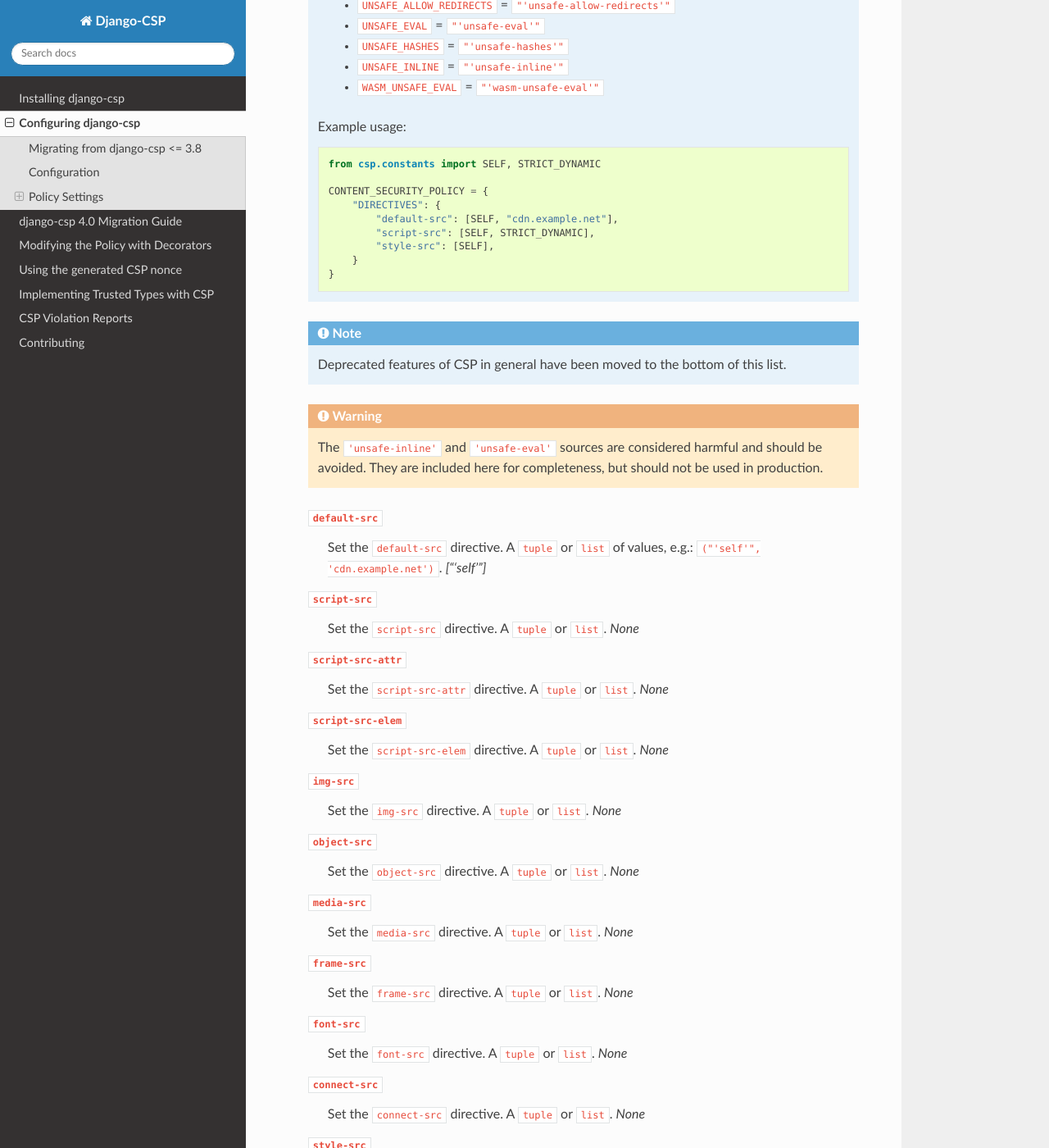
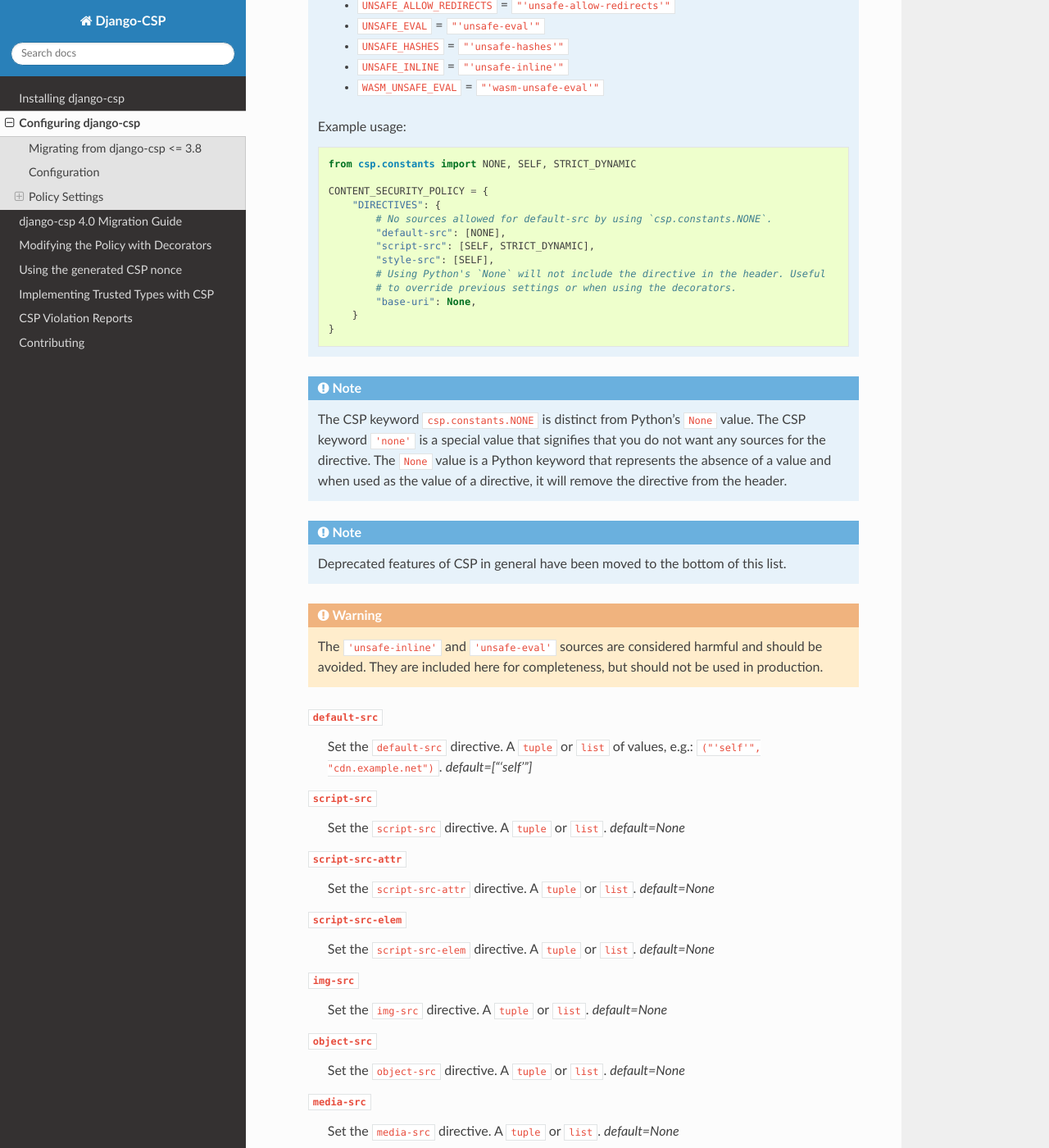
Before and after one commit to mozilla/django-csp, a Sphinx documentation site: the page built from docs/configuration.rst, in a window 1280 px wide and 1400 px high, scrolled down 2933 px. Shown: the whole window at 82% size. Built offline with Sphinx 7.4.7 and the Read the Docs theme 3.1.0, drawn with Linux system fonts in a browser that asks for light colours; some of the changed text lies outside the part shown.

Commit message:
Fix #229: Document constant NONE vs Python's None

```diff
--- a/docs/configuration.rst
+++ b/docs/configuration.rst
@@ -147,15 +147,25 @@ policy.
 
        .. code-block:: python
 
-            from csp.constants import SELF, STRICT_DYNAMIC
+            from csp.constants import NONE, SELF, STRICT_DYNAMIC
 
             CONTENT_SECURITY_POLICY = {
                 "DIRECTIVES": {
-                    "default-src": [SELF, "cdn.example.net"],
+                    # No sources allowed for default-src by using `csp.constants.NONE`.
+                    "default-src": [NONE],
                     "script-src": [SELF, STRICT_DYNAMIC],
                     "style-src": [SELF],
+                    # Using Python's `None` will not include the directive in the header. Useful
+                    # to override previous settings or when using the decorators.
+                    "base-uri": None,
                 }
             }
+
+    .. note::
+       The CSP keyword ``csp.constants.NONE`` is distinct from Python's ``None`` value. The CSP
+       keyword ``'none'`` is a special value that signifies that you do not want any sources for
+       the directive. The ``None`` value is a Python keyword that represents the absence of a value
+       and when used as the value of a directive, it will remove the directive from the header.
 
     .. note::
        Deprecated features of CSP in general have been moved to the bottom of this list.
@@ -166,113 +176,111 @@ policy.
 
     ``default-src``
         Set the ``default-src`` directive. A ``tuple`` or ``list`` of values,
-        e.g.: ``("'self'", 'cdn.example.net')``. *["'self'"]*
+        e.g.: ``("'self'", "cdn.example.net")``. *default=["'self'"]*
 
     ``script-src``
-        Set the ``script-src`` directive. A ``tuple`` or ``list``. *None*
+        Set the ``script-src`` directive. A ``tuple`` or ``list``. *default=None*
 
     ``script-src-attr``
-        Set the ``script-src-attr`` directive. A ``tuple`` or ``list``. *None*
+        Set the ``script-src-attr`` directive. A ``tuple`` or ``list``. *default=None*
 
     ``script-src-elem``
-        Set the ``script-src-elem`` directive. A ``tuple`` or ``list``. *None*
+        Set the ``script-src-elem`` directive. A ``tuple`` or ``list``. *default=None*
 
     ``img-src``
-        Set the ``img-src`` directive. A ``tuple`` or ``list``. *None*
+        Set the ``img-src`` directive. A ``tuple`` or ``list``. *default=None*
 
     ``object-src``
-        Set the ``object-src`` directive. A ``tuple`` or ``list``. *None*
+        Set the ``object-src`` directive. A ``tuple`` or ``list``. *default=None*
 
     ``media-src``
-        Set the ``media-src`` directive. A ``tuple`` or ``list``. *None*
+        Set the ``media-src`` directive. A ``tuple`` or ``list``. *default=None*
 
     ``frame-src``
-        Set the ``frame-src`` directive. A ``tuple`` or ``list``. *None*
+        Set the ``frame-src`` directive. A ``tuple`` or ``list``. *default=None*
 
     ``font-src``
-        Set the ``font-src`` directive. A ``tuple`` or ``list``. *None*
+        Set the ``font-src`` directive. A ``tuple`` or ``list``. *default=None*
 
     ``connect-src``
-        Set the ``connect-src`` directive. A ``tuple`` or ``list``. *None*
+        Set the ``connect-src`` directive. A ``tuple`` or ``list``. *default=None*
 
     ``style-src``
-        Set the ``style-src`` directive. A ``tuple`` or ``list``. *None*
+        Set the ``style-src`` directive. A ``tuple`` or ``list``. *default=None*
 
     ``style-src-attr``
-        Set the ``style-src-attr`` directive. A ``tuple`` or ``list``. *None*
+        Set the ``style-src-attr`` directive. A ``tuple`` or ``list``. *default=None*
 
     ``style-src-elem``
-        Set the ``style-src-elem`` directive. A ``tuple`` or ``list``. *None*
+        Set the ``style-src-elem`` directive. A ``tuple`` or ``list``. *default=None*
 
     ``base-uri``
-        Set the ``base-uri`` directive. A ``tuple`` or ``list``. *None*
+        Set the ``base-uri`` directive. A ``tuple`` or ``list``. *default=None*
 
         Note: This doesn't use ``default-src`` as a fall-back.
 
     ``child-src``
-        Set the ``child-src`` directive. A ``tuple`` or ``list``. *None*
+        Set the ``child-src`` directive. A ``tuple`` or ``list``. *default=None*
 
     ``frame-ancestors``
-        Set the ``frame-ancestors`` directive. A ``tuple`` or ``list``. *None*
+        Set the ``frame-ancestors`` directive. A ``tuple`` or ``list``. *default=None*
 
         Note: This doesn't use ``default-src`` as a fall-back.
 
     ``navigate-to``
-        Set the ``navigate-to`` directive. A ``tuple`` or ``list``. *None*
+        Set the ``navigate-to`` directive. A ``tuple`` or ``list``. *default=None*
 
         Note: This doesn't use ``default-src`` as a fall-back.
 
     ``form-action``
-        Set the ``FORM_ACTION`` directive. A ``tuple`` or ``list``. *None*
+        Set the ``form-action`` directive. A ``tuple`` or ``list``. *default=None*
 
         Note: This doesn't use ``default-src`` as a fall-back.
 
     ``sandbox``
-        Set the ``sandbox`` directive. A ``tuple`` or ``list``. *None*
+        Set the ``sandbox`` directive. A ``tuple`` or ``list``. *default=None*
 
         Note: This doesn't use ``default-src`` as a fall-back.
 
     ``report-uri``
         Set the ``report-uri`` directive. A ``tuple`` or ``list`` of URIs.
-        Each URI can be a full or relative URI. *None*
+        Each URI can be a full or relative URI. *default=None*
 
         Note: This doesn't use ``default-src`` as a fall-back.
 
     ``report-to``
         Set the ``report-to`` directive. A ``string`` describing a reporting
-        group. *None*
+        group. *default=None*
 
         See Section 1.2: https://w3c.github.io/reporting/#group
 
         Also `see this MDN note on <https://developer.mozilla.org/en-US/docs/Web/HTTP/Headers/Content-Security-Policy/report-uri>`_ ``report-uri`` and ``report-to``.
 
     ``manifest-src``
-        Set the ``manifest-src`` directive. A ``tuple`` or ``list``. *None*
+        Set the ``manifest-src`` directive. A ``tuple`` or ``list``. *default=None*
 
     ``worker-src``
-        Set the ``worker-src`` directive. A ``tuple`` or ``list``. *None*
+        Set the ``worker-src`` directive. A ``tuple`` or ``list``. *default=None*
 
     ``require-sri-for``
-        Set the ``require-sri-for`` directive. A ``tuple`` or ``list``. *None*
+        Set the ``require-sri-for`` directive. A ``tuple`` or ``list``. *default=None*
 
         Valid values: a ``list`` containing ``'script'``, ``'style'``, or both.
 
         Spec: require-sri-for-known-tokens_
 
     ``upgrade-insecure-requests``
-        Include ``upgrade-insecure-requests`` directive. A ``boolean``. *False*
+        Include ``upgrade-insecure-requests`` directive. A ``boolean``. *default=False*
 
         Spec: upgrade-insecure-requests_
 
     ``require-trusted-types-for``
-        Include ``require-trusted-types-for`` directive.
-        A ``tuple`` or ``list``. *None*
+        Include ``require-trusted-types-for`` directive. A ``tuple`` or ``list``. *default=None*
 
         Valid values: ``["'script'"]``
 
     ``trusted-types``
-        Include ``trusted-types`` directive.
-        A ``tuple`` or ``list``. *None*
+        Include ``trusted-types`` directive. A ``tuple`` or ``list``. *default=None*
 
         Valid values: a ``list`` of allowed policy names that may include
         ``default`` and/or ``'allow-duplicates'``
@@ -285,7 +293,7 @@ in terms of the latest implementation of the relevant spec.
 
 
 ``block-all-mixed-content``
-    Include ``block-all-mixed-content`` directive. A ``boolean``. *False*
+    Include ``block-all-mixed-content`` directive. A ``boolean``. *default=False*
 
     Related `note on MDN <block-all-mixed-content_mdn_>`_.
 
@@ -293,7 +301,7 @@ in terms of the latest implementation of the relevant spec.
 
 
 ``plugin-types``
-    Set the ``plugin-types`` directive. A ``tuple`` or ``list``. *None*
+    Set the ``plugin-types`` directive. A ``tuple`` or ``list``. *default=None*
 
     Note: This doesn't use ``default-src`` as a fall-back.
 
@@ -301,7 +309,7 @@ in terms of the latest implementation of the relevant spec.
 
 
 ``prefetch-src``
-    Set the ``prefetch-src`` directive. A ``tuple`` or ``list``. *None*
+    Set the ``prefetch-src`` directive. A ``tuple`` or ``list``. *default=None*
 
     Related `note on MDN <prefetch_src_mdn_>`_.
 
```
Also changed, not shown: 1 other file.
